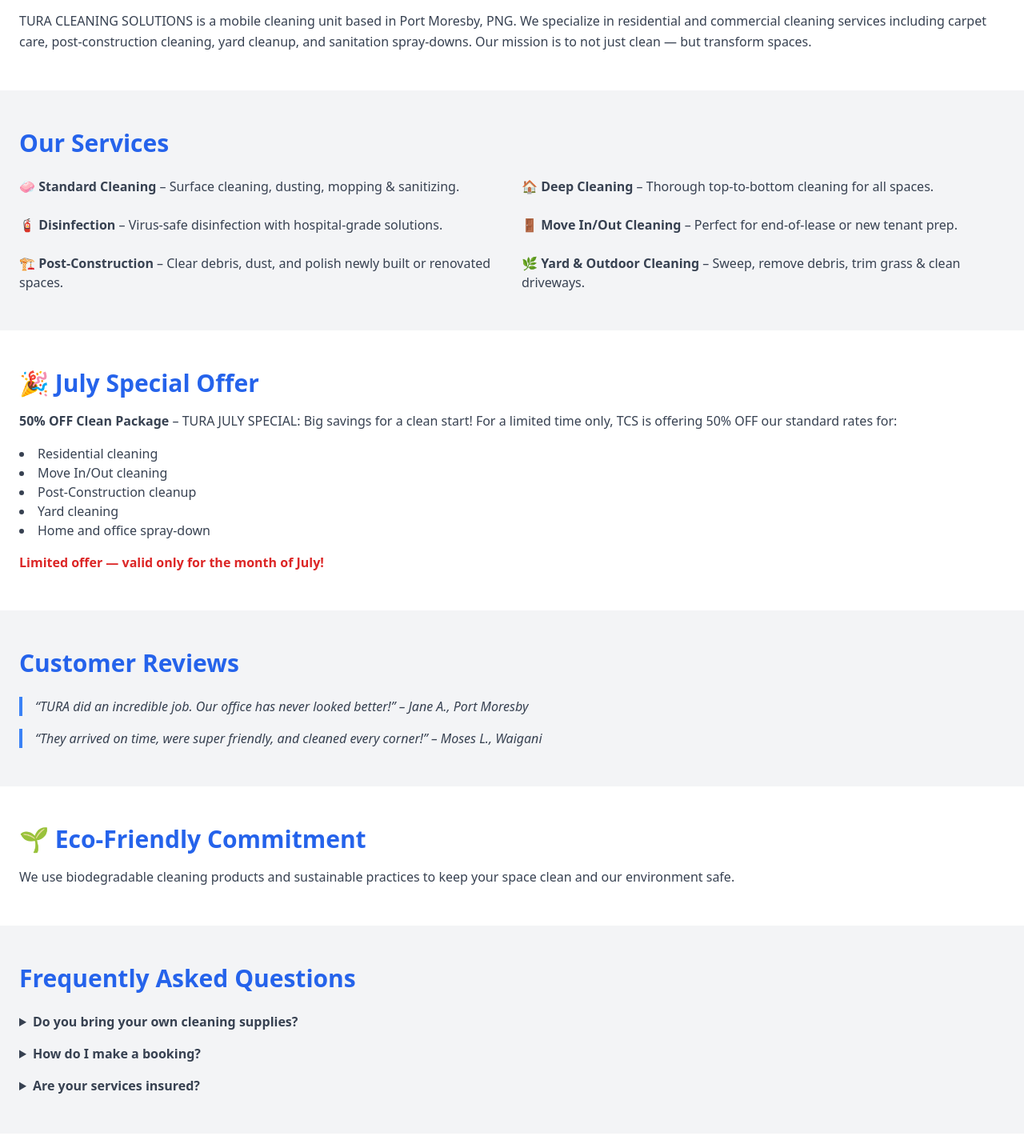
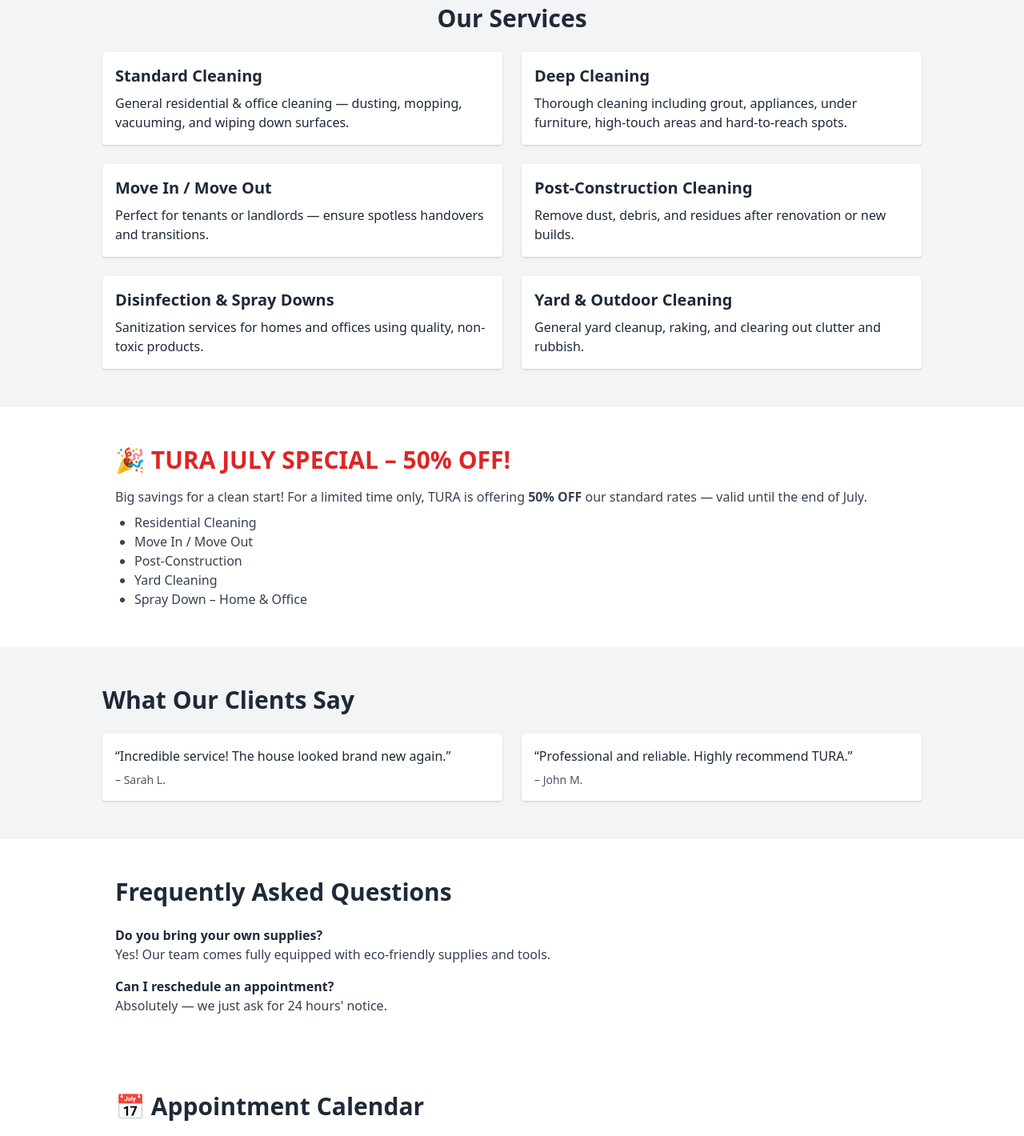
Before and after one commit to turacleaningsolution/tura-cleaning-site, a plain HTML site: page index.html in a window 1280 px wide. Shown: the part 507-1927 px from the top of the page at 80% size. Drawn offline with nearby package versions, Linux system fonts and the light colour scheme.

Commit message:
Update index.html

```diff
--- a/index.html
+++ b/index.html
@@ -2,21 +2,21 @@
 <html lang="en">
 <head>
   <meta charset="UTF-8" />
-  <meta name="viewport" content="width=device-width, initial-scale=1.0"/>
+  <meta name="viewport" content="width=device-width, initial-scale=1.0" />
   <meta name="google-site-verification" content="-yGOueQ5SQs563EpmSPKnkcIYyPKoTA7yz1JVPY3y9c" />
   <title>TURA Cleaning Solutions</title>
   <link href="https://cdn.jsdelivr.net/npm/tailwindcss@2.2.19/dist/tailwind.min.css" rel="stylesheet">
 </head>
 <body class="bg-white text-gray-800 font-sans">
+
   <!-- Header -->
-  <header class="bg-blue-600 text-white p-4">
-    <div class="container mx-auto flex justify-between items-center">
+  <header class="bg-blue-700 text-white p-4">
+    <div class="max-w-6xl mx-auto flex justify-between items-center">
       <h1 class="text-2xl font-bold">TURA Cleaning Solutions</h1>
       <nav class="space-x-4">
-        <a href="#about" class="hover:underline">About Us</a>
+        <a href="#about" class="hover:underline">About</a>
         <a href="#services" class="hover:underline">Services</a>
-        <a href="#testimonials" class="hover:underline">Testimonials</a>
-        <a href="#specials" class="hover:underline">Special Offers</a>
+        <a href="#specials" class="hover:underline">Specials</a>
         <a href="#faq" class="hover:underline">FAQ</a>
         <a href="#contact" class="hover:underline">Contact</a>
       </nav>
@@ -26,105 +26,129 @@
   <!-- Hero Section -->
   <section class="text-center py-12 px-4 bg-gray-100">
     <h2 class="text-4xl font-bold text-blue-600 mb-4">More than cleaning, it’s a transformation.</h2>
-    <p class="text-lg text-gray-700 mb-6">Trusted cleaning services for homes & businesses in Port Moresby</p>
-    <img src="logo.png" alt="TURA Cleaning Logo" class="mx-auto mb-6 w-32">
+    <p class="text-lg text-gray-700">Trusted cleaning solutions in Port Moresby — mobile and professional.</p>
   </section>
 
-  <!-- About Section -->
-  <section id="about" class="py-12 px-6">
-    <h3 class="text-3xl font-bold mb-4 text-blue-600">About Us</h3>
-    <p class="text-gray-700 leading-relaxed">TURA CLEANING SOLUTIONS is a mobile cleaning unit based in Port Moresby, PNG. We specialize in residential and commercial cleaning services including carpet care, post-construction cleaning, yard cleanup, and sanitation spray-downs. Our mission is to not just clean — but transform spaces.</p>
+  <!-- About Us -->
+  <section id="about" class="max-w-5xl mx-auto px-4 py-12">
+    <h3 class="text-3xl font-bold mb-4">About Us</h3>
+    <p class="text-gray-700">
+      TURA Cleaning Solutions is a mobile cleaning service based in Port Moresby, PNG. We offer residential and commercial cleaning with easy online bookings and on-site inspections. Run by a dedicated husband-and-wife team, our mission is to deliver transformation through cleaning.
+    </p>
   </section>
 
-  <!-- Services Section -->
-  <section id="services" class="bg-gray-100 py-12 px-6">
-    <h3 class="text-3xl font-bold mb-6 text-blue-600">Our Services</h3>
-    <ul class="grid grid-cols-1 md:grid-cols-2 gap-6 text-gray-700">
-      <li><strong>🧼 Standard Cleaning</strong> – Surface cleaning, dusting, mopping & sanitizing.</li>
-      <li><strong>🏠 Deep Cleaning</strong> – Thorough top-to-bottom cleaning for all spaces.</li>
-      <li><strong>🧯 Disinfection</strong> – Virus-safe disinfection with hospital-grade solutions.</li>
-      <li><strong>🚪 Move In/Out Cleaning</strong> – Perfect for end-of-lease or new tenant prep.</li>
-      <li><strong>🏗️ Post-Construction</strong> – Clear debris, dust, and polish newly built or renovated spaces.</li>
-      <li><strong>🌿 Yard & Outdoor Cleaning</strong> – Sweep, remove debris, trim grass & clean driveways.</li>
+  <!-- Services -->
+  <section id="services" class="bg-gray-100 px-4 py-12">
+    <div class="max-w-5xl mx-auto">
+      <h3 class="text-3xl font-bold mb-6 text-center">Our Services</h3>
+      <div class="grid md:grid-cols-2 gap-6">
+        <div class="p-4 bg-white shadow rounded">
+          <h4 class="text-xl font-semibold mb-2">Standard Cleaning</h4>
+          <p>General residential & office cleaning — dusting, mopping, vacuuming, and wiping down surfaces.</p>
+        </div>
+        <div class="p-4 bg-white shadow rounded">
+          <h4 class="text-xl font-semibold mb-2">Deep Cleaning</h4>
+          <p>Thorough cleaning including grout, appliances, under furniture, high-touch areas and hard-to-reach spots.</p>
+        </div>
+        <div class="p-4 bg-white shadow rounded">
+          <h4 class="text-xl font-semibold mb-2">Move In / Move Out</h4>
+          <p>Perfect for tenants or landlords — ensure spotless handovers and transitions.</p>
+        </div>
+        <div class="p-4 bg-white shadow rounded">
+          <h4 class="text-xl font-semibold mb-2">Post-Construction Cleaning</h4>
+          <p>Remove dust, debris, and residues after renovation or new builds.</p>
+        </div>
+        <div class="p-4 bg-white shadow rounded">
+          <h4 class="text-xl font-semibold mb-2">Disinfection & Spray Downs</h4>
+          <p>Sanitization services for homes and offices using quality, non-toxic products.</p>
+        </div>
+        <div class="p-4 bg-white shadow rounded">
+          <h4 class="text-xl font-semibold mb-2">Yard & Outdoor Cleaning</h4>
+          <p>General yard cleanup, raking, and clearing out clutter and rubbish.</p>
+        </div>
+      </div>
+    </div>
+  </section>
+
+  <!-- Special Offers -->
+  <section id="specials" class="px-4 py-12 max-w-5xl mx-auto">
+    <h3 class="text-3xl font-bold mb-4 text-red-600">🎉 TURA JULY SPECIAL – 50% OFF!</h3>
+    <p class="text-gray-700 mb-2">
+      Big savings for a clean start! For a limited time only, TURA is offering <strong>50% OFF</strong> our standard rates — valid until the end of July.
+    </p>
+    <ul class="list-disc ml-6 text-gray-700">
+      <li>Residential Cleaning</li>
+      <li>Move In / Move Out</li>
+      <li>Post-Construction</li>
+      <li>Yard Cleaning</li>
+      <li>Spray Down – Home & Office</li>
     </ul>
   </section>
 
-  <!-- Special Offers Section -->
-  <section id="specials" class="py-12 px-6">
-    <h3 class="text-3xl font-bold mb-4 text-blue-600">🎉 July Special Offer</h3>
-    <p class="text-gray-700 leading-relaxed">
-      <strong>50% OFF Clean Package</strong> – TURA JULY SPECIAL: Big savings for a clean start!
-      For a limited time only, TCS is offering 50% OFF our standard rates for:
-    </p>
-    <ul class="list-disc list-inside text-gray-700 my-4">
-      <li>Residential cleaning</li>
-      <li>Move In/Out cleaning</li>
-      <li>Post-Construction cleanup</li>
-      <li>Yard cleaning</li>
-      <li>Home and office spray-down</li>
-    </ul>
-    <p class="text-red-600 font-semibold">Limited offer — valid only for the month of July!</p>
-  </section>
-
   <!-- Testimonials -->
-  <section id="testimonials" class="bg-gray-100 py-12 px-6">
-    <h3 class="text-3xl font-bold mb-6 text-blue-600">Customer Reviews</h3>
-    <blockquote class="text-gray-700 italic border-l-4 border-blue-500 pl-4 mb-4">“TURA did an incredible job. Our office has never looked better!” – Jane A., Port Moresby</blockquote>
-    <blockquote class="text-gray-700 italic border-l-4 border-blue-500 pl-4">“They arrived on time, were super friendly, and cleaned every corner!” – Moses L., Waigani</blockquote>
-  </section>
-
-  <!-- Eco-Friendly Section -->
-  <section class="py-12 px-6">
-    <h3 class="text-3xl font-bold mb-4 text-blue-600">🌱 Eco-Friendly Commitment</h3>
-    <p class="text-gray-700 leading-relaxed">We use biodegradable cleaning products and sustainable practices to keep your space clean and our environment safe.</p>
-  </section>
-
-  <!-- FAQ Section -->
-  <section id="faq" class="bg-gray-100 py-12 px-6">
-    <h3 class="text-3xl font-bold mb-6 text-blue-600">Frequently Asked Questions</h3>
-    <div class="space-y-4 text-gray-700">
-      <details>
-        <summary class="font-semibold cursor-pointer">Do you bring your own cleaning supplies?</summary>
-        <p class="mt-2">Yes, we provide all necessary cleaning materials and tools.</p>
-      </details>
-      <details>
-        <summary class="font-semibold cursor-pointer">How do I make a booking?</summary>
-        <p class="mt-2">Use the contact form below or message us directly on WhatsApp.</p>
-      </details>
-      <details>
-        <summary class="font-semibold cursor-pointer">Are your services insured?</summary>
-        <p class="mt-2">Yes, we are a registered and insured business.</p>
-      </details>
+  <section class="bg-gray-100 py-12 px-4">
+    <div class="max-w-5xl mx-auto">
+      <h3 class="text-3xl font-bold mb-6">What Our Clients Say</h3>
+      <div class="grid md:grid-cols-2 gap-6">
+        <blockquote class="bg-white p-4 rounded shadow">
+          <p>“Incredible service! The house looked brand new again.”</p>
+          <footer class="mt-2 text-sm text-gray-600">– Sarah L.</footer>
+        </blockquote>
+        <blockquote class="bg-white p-4 rounded shadow">
+          <p>“Professional and reliable. Highly recommend TURA.”</p>
+          <footer class="mt-2 text-sm text-gray-600">– John M.</footer>
+        </blockquote>
+      </div>
     </div>
   </section>
 
-  <!-- Appointment Calendar -->
-  <section class="py-12 px-6">
-    <h3 class="text-3xl font-bold mb-6 text-blue-600">📅 View Availability</h3>
-    <iframe src="https://calendar.google.com/calendar/embed?src=turacleaningsolutions%40gmail.com&ctz=Australia%2FSydney" style="border: 0" width="100%" height="600" frameborder="0" scrolling="no"></iframe>
+  <!-- FAQ -->
+  <section id="faq" class="px-4 py-12 max-w-5xl mx-auto">
+    <h3 class="text-3xl font-bold mb-6">Frequently Asked Questions</h3>
+    <div class="space-y-4">
+      <div>
+        <h4 class="font-semibold">Do you bring your own supplies?</h4>
+        <p class="text-gray-700">Yes! Our team comes fully equipped with eco-friendly supplies and tools.</p>
+      </div>
+      <div>
+        <h4 class="font-semibold">Can I reschedule an appointment?</h4>
+        <p class="text-gray-700">Absolutely — we just ask for 24 hours' notice.</p>
+      </div>
+    </div>
   </section>
 
-  <!-- Contact Section -->
-  <section id="contact" class="bg-blue-600 text-white py-12 px-6">
-    <h3 class="text-3xl font-bold mb-6">Contact Us</h3>
-    <form action="https://formspree.io/f/myzpyrnb" method="POST" class="space-y-4 max-w-xl mx-auto">
-      <input type="text" name="name" placeholder="Your Name" class="w-full p-3 rounded text-gray-800" required />
-      <input type="email" name="email" placeholder="Your Email" class="w-full p-3 rounded text-gray-800" required />
-      <textarea name="message" placeholder="Your Message" rows="5" class="w-full p-3 rounded text-gray-800" required></textarea>
-      <button type="submit" class="bg-white text-blue-600 px-6 py-3 rounded font-bold">Send Message</button>
-    </form>
-    <div class="mt-8 text-center">
-      <p class="text-lg">📞 WhatsApp: <a href="https://wa.me/67570334772" class="underline">70334772</a> or <a href="https://wa.me/67582068252" class="underline">82068252</a></p>
-      <p class="mt-2">
-        <a href="https://facebook.com/turacleaningsolutions" class="underline mr-4">Facebook</a>
-        <a href="https://linkedin.com/company/turacleaningsolutions" class="underline">LinkedIn</a>
-      </p>
+  <!-- Calendar -->
+  <section class="px-4 py-12 max-w-5xl mx-auto">
+    <h3 class="text-3xl font-bold mb-6">📅 Appointment Calendar</h3>
+    <iframe src="https://calendar.google.com/calendar/embed?src=turacleaningsolutions%40gmail.com&ctz=Australia%2FSydney"
+            style="border: 0" width="100%" height="600" frameborder="0" scrolling="no"></iframe>
+  </section>
+
+  <!-- Contact -->
+  <section id="contact" class="bg-blue-700 text-white py-12 px-4">
+    <div class="max-w-5xl mx-auto">
+      <h3 class="text-3xl font-bold mb-6">Contact Us</h3>
+      <form action="https://formspree.io/f/myzpyrnb" method="POST" class="grid gap-4">
+        <input type="text" name="name" placeholder="Your Name" required class="p-2 rounded text-black" />
+        <input type="email" name="email" placeholder="Your Email" required class="p-2 rounded text-black" />
+        <textarea name="message" placeholder="Your Message" rows="5" required class="p-2 rounded text-black"></textarea>
+        <button type="submit" class="bg-white text-blue-700 font-bold py-2 px-4 rounded">Send Message</button>
+      </form>
+      <div class="mt-6">
+        <p>📞 Call or WhatsApp: <a href="https://wa.me/67570334772" class="underline">7033 4772</a> / <a href="https://wa.me/67582068252" class="underline">8206 8252</a></p>
+        <p>📧 Email: <a href="mailto:turacleaningsolutions@gmail.com" class="underline">turacleaningsolutions@gmail.com</a></p>
+        <div class="mt-4 space-x-4">
+          <a href="https://www.facebook.com/TuraCleaningSolutions" target="_blank" class="underline">Facebook</a>
+          <a href="https://www.linkedin.com/company/tura-cleaning-solutions" target="_blank" class="underline">LinkedIn</a>
+        </div>
+      </div>
     </div>
   </section>
 
   <!-- Footer -->
-  <footer class="bg-gray-800 text-white text-center py-4">
-    <p>&copy; 2025 TURA CLEANING SOLUTIONS. All rights reserved.</p>
+  <footer class="bg-gray-800 text-white text-center p-4">
+    <p>© 2025 TURA Cleaning Solutions. All rights reserved.</p>
   </footer>
+
 </body>
 </html>
```
